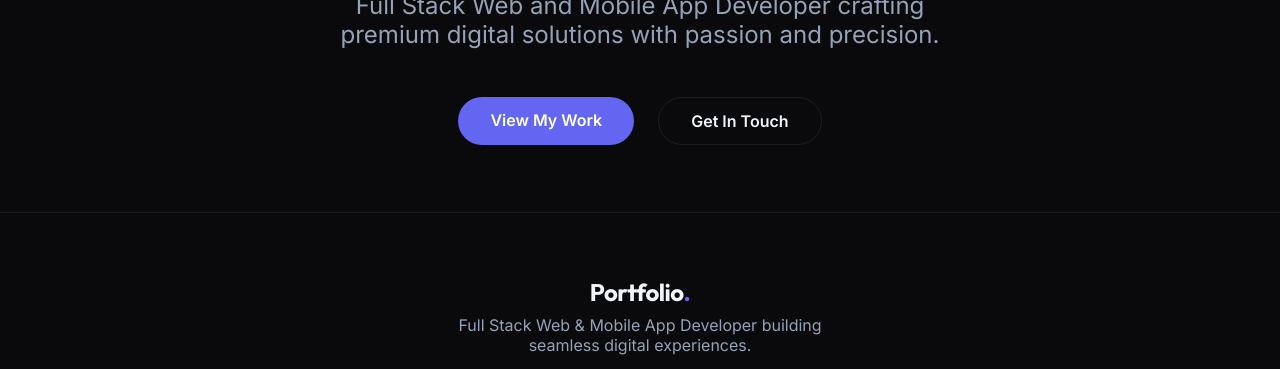
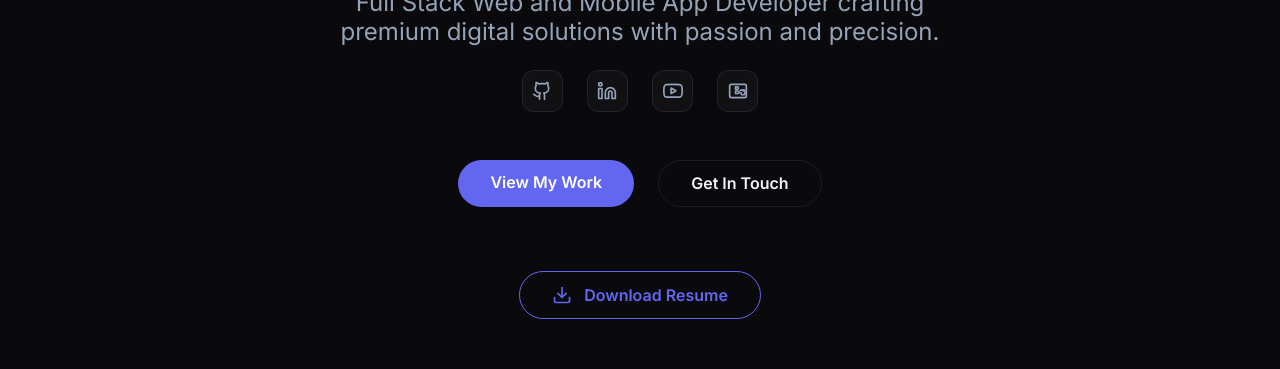
Before and after one commit to m-m4h4d/potential-waffle, a Next.js app: page / in a window 1280 px wide. Shown: the part 528-897 px from the top of the page. Built offline with nearby package versions, Linux system fonts and the light colour scheme.

Commit message:
feat: create hero section with social links, resume download, and reusable social icons

```diff
--- a/src/app/Home.module.css
+++ b/src/app/Home.module.css
@@ -88,3 +88,58 @@
     width: 100%;
   }
 }
+
+.socialLinks {
+  display: flex;
+  gap: 1.5rem;
+  margin-top: 1.5rem;
+  justify-content: center;
+}
+
+.socialIcon {
+  color: var(--text-muted);
+  transition: all 0.3s cubic-bezier(0.4, 0, 0.2, 1);
+  display: flex;
+  align-items: center;
+  justify-content: center;
+  padding: 0.6rem;
+  border-radius: 12px;
+  background: var(--card-bg);
+  border: 1px solid var(--card-border);
+}
+
+.socialIcon:hover {
+  color: var(--primary);
+  border-color: var(--primary);
+  transform: translateY(-5px);
+  box-shadow: 0 10px 20px var(--primary-glow);
+}
+
+.resumeBtn {
+  display: flex;
+  align-items: center;
+  gap: 0.75rem;
+  padding: 0.8rem 2rem;
+  background: transparent;
+  border: 1px solid var(--primary);
+  color: var(--primary);
+  border-radius: 50px;
+  font-weight: 600;
+  transition: all 0.3s cubic-bezier(0.4, 0, 0.2, 1);
+  margin-top: 2rem;
+}
+
+.resumeBtn:hover {
+  background: var(--primary);
+  color: white;
+  transform: translateY(-3px);
+  box-shadow: 0 10px 25px var(--primary-glow);
+}
+
+.resumeBtn svg {
+  transition: transform 0.3s ease;
+}
+
+.resumeBtn:hover svg {
+  transform: translateY(2px);
+}
--- a/src/app/page.tsx
+++ b/src/app/page.tsx
@@ -4,8 +4,16 @@ import Image from "next/image";
 import Link from "next/link";
 import { motion } from "framer-motion";
 import styles from "./Home.module.css";
+import SocialIcon from "@/components/SocialIcon";
 
 export default function Home() {
+  const socials = [
+    { name: 'github', url: 'https://github.com/m-m4h4d' },
+    { name: 'linkedin', url: 'https://www.linkedin.com/in/muhammadm4h4d/' },
+    { name: 'youtube', url: 'https://www.youtube.com/@randomsamples9-11' },
+    { name: 'behance', url: 'https://www.behance.net/mahadn4ch33z' },
+  ] as const;
+
   return (
     <div className={styles.hero}>
       <motion.div
@@ -35,6 +43,26 @@ export default function Home() {
         <p className={styles.subtitle}>
           Full Stack Web and Mobile App Developer crafting premium digital solutions with passion and precision.
         </p>
+
+        <motion.div
+          className={styles.socialLinks}
+          initial={{ y: 20, opacity: 0 }}
+          animate={{ y: 0, opacity: 1 }}
+          transition={{ delay: 0.5 }}
+        >
+          {socials.map((social) => (
+            <Link
+              key={social.name}
+              href={social.url}
+              target="_blank"
+              rel="noopener noreferrer"
+              className={styles.socialIcon}
+              title={social.name.charAt(0).toUpperCase() + social.name.slice(1)}
+            >
+              <SocialIcon name={social.name} size={20} />
+            </Link>
+          ))}
+        </motion.div>
       </motion.div>
 
       <motion.div
@@ -50,6 +78,25 @@ export default function Home() {
           Get In Touch
         </Link>
       </motion.div>
+
+      <motion.div
+        initial={{ y: 20, opacity: 0 }}
+        animate={{ y: 0, opacity: 1 }}
+        transition={{ delay: 0.7 }}
+      >
+        <a
+          href="/assets/resume.pdf"
+          download
+          className={styles.resumeBtn}
+        >
+          <svg width="20" height="20" viewBox="0 0 24 24" fill="none" stroke="currentColor" strokeWidth="2" strokeLinecap="round" strokeLinejoin="round">
+            <path d="M21 15v4a2 2 0 0 1-2 2H5a2 2 0 0 1-2-2v-4" />
+            <polyline points="7 10 12 15 17 10" />
+            <line x1="12" y1="15" x2="12" y2="3" />
+          </svg>
+          Download Resume
+        </a>
+      </motion.div>
     </div>
   );
 }
--- a/src/components/SocialIcon.tsx
+++ b/src/components/SocialIcon.tsx
@@ -1,7 +1,7 @@
 import React from 'react';
 
 interface SocialIconProps {
-  name: 'github' | 'linkedin' | 'x' | 'mail';
+  name: 'github' | 'linkedin' | 'x' | 'mail' | 'youtube' | 'behance';
   size?: number;
   className?: string;
 }
@@ -73,6 +73,41 @@ const SocialIcon: React.FC<SocialIconProps> = ({ name, size = 24, className }) =
         <path d="m22 7-8.97 5.7a1.94 1.94 0 0 1-2.06 0L2 7" />
       </svg>
     ),
+    youtube: (
+      <svg
+        width={size}
+        height={size}
+        viewBox="0 0 24 24"
+        fill="none"
+        stroke="currentColor"
+        strokeWidth="2"
+        strokeLinecap="round"
+        strokeLinejoin="round"
+        className={className}
+      >
+        <path d="M22.54 6.42a2.78 2.78 0 0 0-1.94-2C18.88 4 12 4 12 4s-6.88 0-8.6.42a2.78 2.78 0 0 0-1.94 2A29 29 0 0 0 1 11.75a29 29 0 0 0 .46 5.33A2.78 2.78 0 0 0 3.4 19c1.72.42 8.6.42 8.6.42s6.88 0 8.6-.42a2.78 2.78 0 0 0 1.94-2 29 29 0 0 0 .46-5.33 29 29 0 0 0-.46-5.33z" />
+        <polygon points="9.75 15.02 15.5 11.75 9.75 8.48 9.75 15.02" />
+      </svg>
+    ),
+    behance: (
+      <svg
+        width={size}
+        height={size}
+        viewBox="0 0 24 24"
+        fill="none"
+        stroke="currentColor"
+        strokeWidth="2"
+        strokeLinecap="round"
+        strokeLinejoin="round"
+        className={className}
+      >
+        <path d="M12 12H9v3h3a1.5 1.5 0 0 0 0-3z" />
+        <path d="M11 7H9v3h2a1.5 1.5 0 0 0 0-3z" />
+        <path d="M15 11h5" />
+        <path d="M18 11.5a2.5 2.5 0 1 1-2.5 2.5" />
+        <rect x="2" y="4" width="20" height="16" rx="2" />
+      </svg>
+    ),
   };
 
   return icons[name] || null;
```
Also changed, not shown: 1 other file (tests, documents, lock files or other folders).
